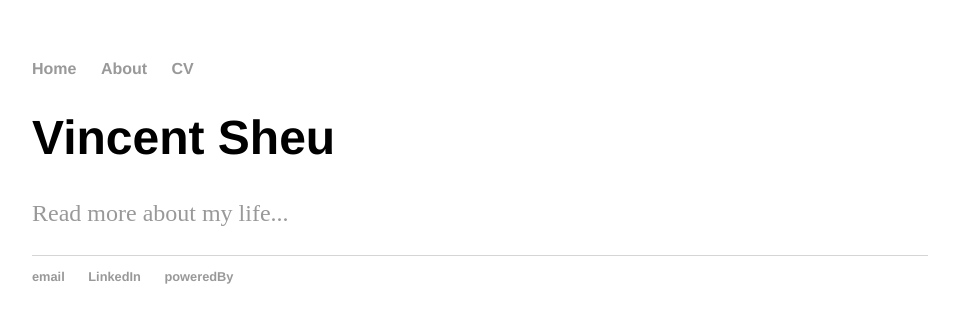
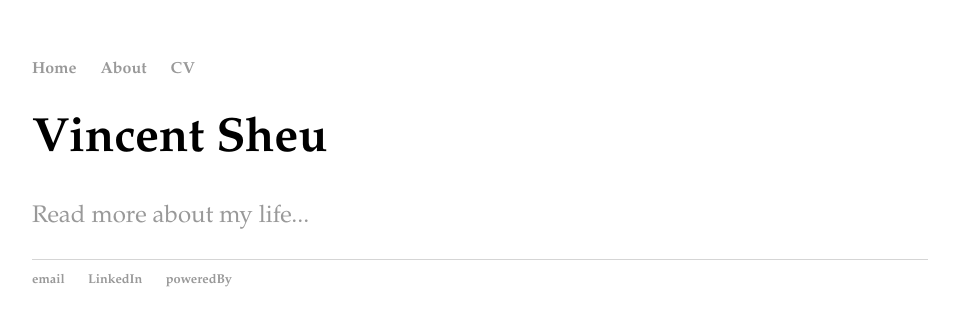
Before and after one commit to sheuvincent/sheuvincent.github.io, a Jekyll site: the page built from index.html, in a window 1280 px wide. Shown: the top 326 px of the page, without its empty margins (160-1119 px from the left). Built offline with Jekyll 4.4.1, drawn with Linux system fonts in a browser that asks for light colours.

Commit message:
Update fonts

```diff
--- a/css/main.css
+++ b/css/main.css
@@ -3,7 +3,7 @@ body {
     width: 70%;
 }
 nav ul, footer ul {
-    font-family:'Crimson', 'Helvetica', 'Sans-Serif';
+    font-family:'Crimson', 'Garamond', 'Helvetica', 'Sans-Serif';
     padding: 0px;
     list-style: none;
     font-weight: bold;
@@ -21,9 +21,22 @@ a:hover {
 }
 h1 {
     font-size: 3em;
-    font-family:'Crimson', 'Helvetica', 'Sans-Serif';
+    font-family:'Crimson', 'Garamond', 'Helvetica', 'Sans-Serif';
 }
 p {
+    font-family:'Crimson', 'Garamond', 'Helvetica', 'Sans-Serif';
+    font-size: 1.5em;
+    line-height: 1.4em;
+    color: #333;
+}
+p-sans {
+    font-family:'Helvetica', 'Sans-Serif';
+    font-size: 1.5em;
+    line-height: 1.4em;
+    color: #333;
+}
+p-serif {
+    font-family:'Crimson', 'Garamond', 'Serif';
     font-size: 1.5em;
     line-height: 1.4em;
     color: #333;
```
